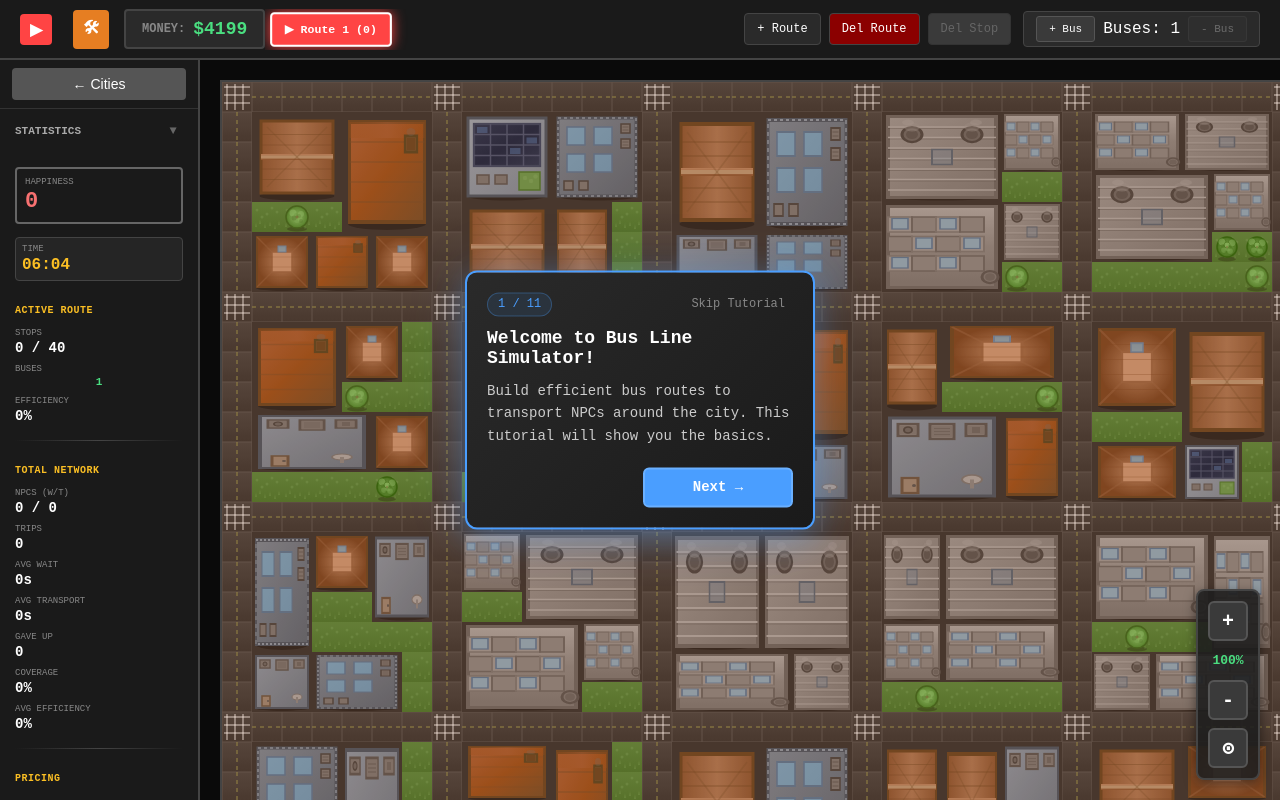
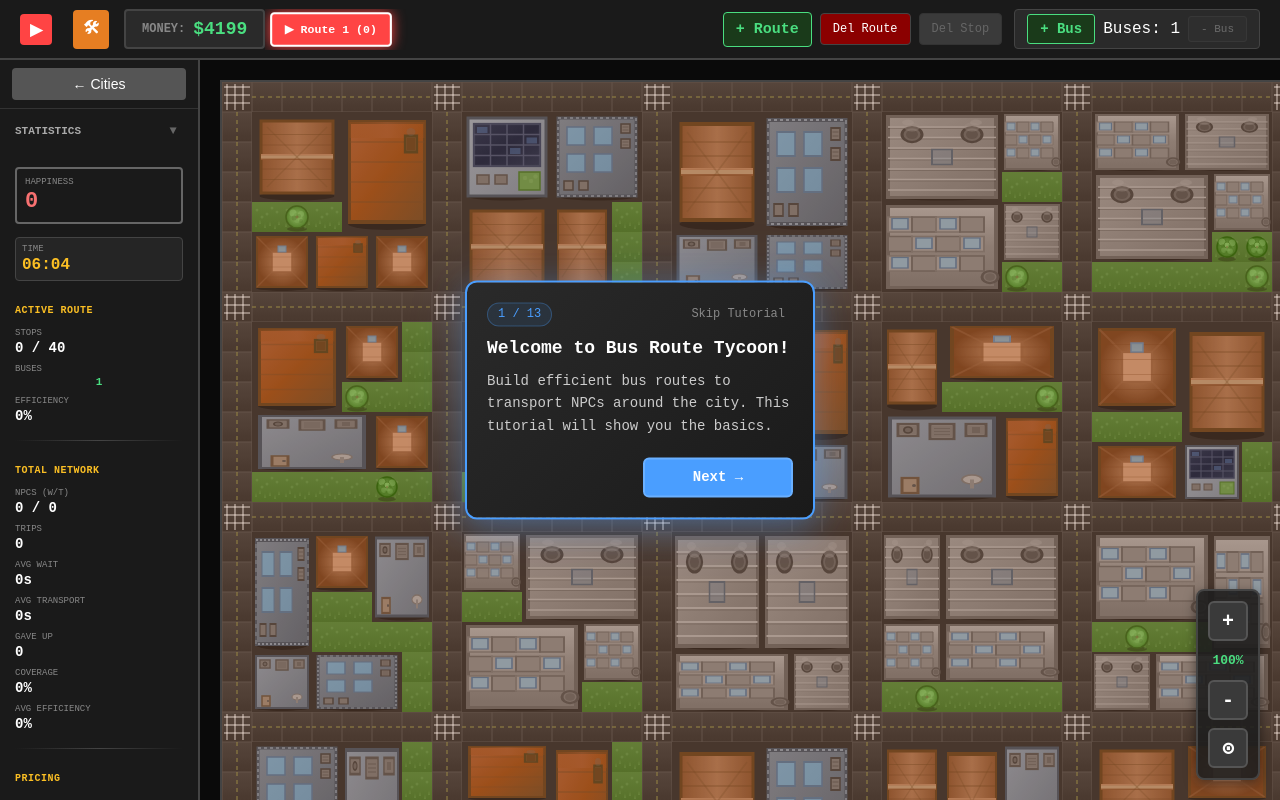
Before and after one commit to wilandh-prog/funbus, a website built with Vite: page index.html in a window 1280 px wide. Both pictures are taken after a click on the button "Play Now". Built offline with nearby package versions, Linux system fonts and the light colour scheme.

Commit message:
Rebrand to Bus Route Tycoon and prepare for itch.io release
- Rename from Bus Line Simulator to Bus Route Tycoon
- Start in Pan Mode by default for better UX
- Fix mode toggle button to show target mode instead of current mode
- Style add buttons with green text and bold font for clarity
- Update tutorial with Build/Pan modes and ticket pricing
- Configure for itch.io deployment (base path and minification)
- Add comprehensive README with features and controls

Co-Authored-By: Claude Opus 4.5 <noreply@anthropic.com>

```diff
--- a/index.html
+++ b/index.html
@@ -3,7 +3,7 @@
 <head>
     <meta charset="UTF-8">
     <meta name="viewport" content="width=device-width, initial-scale=1.0, maximum-scale=1.0, user-scalable=no">
-    <title>Bus Line Simulator</title>
+    <title>Bus Route Tycoon</title>
 </head>
 <body>
     <!-- Top Bar -->
--- a/package.json
+++ b/package.json
@@ -1,5 +1,5 @@
 {
-  "name": "bus-simulator",
+  "name": "bus-route-tycoon",
   "version": "2.0.0",
   "type": "module",
   "scripts": {
--- a/src/main.ts
+++ b/src/main.ts
@@ -573,7 +573,7 @@ function setupUIHandlers(
   };
 
   // Build mode state - when false, clicking on empty road won't create stops
-  let buildModeActive = true;
+  let buildModeActive = false;
 
   // Touch pan state - for one-finger panning on mobile when in pan mode
   let touchPanState = {
@@ -1289,10 +1289,10 @@ function setupUIHandlers(
   const modeToggleBtn = document.getElementById('mode-toggle-btn');
   function updateModeToggleButton() {
     if (modeToggleBtn) {
-      modeToggleBtn.textContent = buildModeActive ? '🛠' : '👆';
+      modeToggleBtn.textContent = buildModeActive ? '👆' : '🛠';
       modeToggleBtn.title = buildModeActive ? 'Build Mode (B) - Click to Pan' : 'Pan Mode (B) - Click to Build';
-      modeToggleBtn.classList.toggle('build-mode', buildModeActive);
-      modeToggleBtn.classList.toggle('pan-mode', !buildModeActive);
+      modeToggleBtn.classList.toggle('build-mode', !buildModeActive);
+      modeToggleBtn.classList.toggle('pan-mode', buildModeActive);
       // Update canvas cursor class
       canvas.classList.toggle('build-mode-active', buildModeActive);
     }
--- a/src/styles/panels.css
+++ b/src/styles/panels.css
@@ -100,9 +100,18 @@
     white-space: nowrap;
 }
 
+#addRouteBtn {
+    color: #4ade80;
+    font-size: 15px;
+    font-weight: bold;
+    border-color: #4ade80;
+    background: #1a3a1a;
+}
+
 #addRouteBtn:hover {
-    background: #3a3a3a;
-    border-color: #666;
+    background: #245a24;
+    border-color: #5ef48f;
+    color: #5ef48f;
 }
 
 #deleteRouteBtn, #deleteStopTopBtn {
@@ -144,9 +153,18 @@
     transition: all 0.2s;
 }
 
+#addBusBtn {
+    color: #4ade80;
+    font-size: 14px;
+    font-weight: bold;
+    border-color: #4ade80;
+    background: #1a3a1a;
+}
+
 #addBusBtn:hover {
-    background: #4a4a4a;
-    border-color: #4ade80;
+    background: #245a24;
+    border-color: #5ef48f;
+    color: #5ef48f;
 }
 
 #removeBusBtn:hover {
--- a/src/ui/Tutorial.ts
+++ b/src/ui/Tutorial.ts
@@ -13,7 +13,7 @@ interface TutorialStep {
 
 const TUTORIAL_STEPS: TutorialStep[] = [
   {
-    title: 'Welcome to Bus Line Simulator!',
+    title: 'Welcome to Bus Route Tycoon!',
     content: 'Build efficient bus routes to transport NPCs around the city. This tutorial will show you the basics.',
     position: 'center',
   },
@@ -24,8 +24,14 @@ const TUTORIAL_STEPS: TutorialStep[] = [
     position: 'left',
   },
   {
+    title: 'Build Mode vs Pan Mode',
+    content: 'Press B or click this button to toggle between modes. Build Mode (🛠 icon) lets you add/edit stops. Pan Mode (👆 icon) lets you explore the map without accidentally adding stops.',
+    targetSelector: '#mode-toggle-btn',
+    position: 'bottom',
+  },
+  {
     title: 'Adding Bus Stops',
-    content: 'Click on any road (gray lines) to add a bus stop. Stops are shown as colored circles. Your bus will travel between stops in order.',
+    content: 'In Build Mode, click on any road (gray lines) to add a bus stop. Stops are shown as colored circles. Your bus will travel between stops in order.',
     targetSelector: '#gameCanvas',
     position: 'left',
   },
@@ -43,7 +49,7 @@ const TUTORIAL_STEPS: TutorialStep[] = [
   },
   {
     title: 'Statistics Panel',
-    content: 'Track your performance here. The Score (0-100) measures how well you\'re serving NPCs. Higher is better!',
+    content: 'Track your performance here. Happiness (0-100) measures how well you\'re serving NPCs. Higher is better!',
     targetSelector: '[data-section="statistics"]',
     position: 'right',
   },
@@ -61,19 +67,25 @@ const TUTORIAL_STEPS: TutorialStep[] = [
   },
   {
     title: 'Managing Stops',
-    content: 'Right-click (or long-press on mobile) to delete a stop. Drag stops to move them to a better location.',
+    content: 'In Build Mode: Right-click (or long-press on mobile) to delete a stop. Drag stops to move them to a new location on the road.',
     targetSelector: '#gameCanvas',
     position: 'left',
   },
   {
+    title: 'Ticket Pricing',
+    content: 'Set your ticket price here. Higher prices = more income but fewer riders. Lower prices = more riders but less profit. Find the sweet spot!',
+    targetSelector: '#ticketPriceSlider',
+    position: 'right',
+  },
+  {
     title: 'Profit & Loss',
-    content: 'Keep an eye on your finances! Earn money from ticket sales, but watch out for bus operating costs.',
+    content: 'Keep an eye on your finances! Earn money from ticket sales, but watch out for bus operating costs and loan interest.',
     targetSelector: '[data-section="statistics"]',
     position: 'right',
   },
   {
     title: 'You\'re Ready!',
-    content: 'Start by adding 3-4 stops on roads near residential and commercial zones. Good luck building your bus empire!',
+    content: 'Start by switching to Build Mode (press B), then add 3-4 stops on roads near residential and commercial zones. Good luck building your bus empire!',
     position: 'center',
   },
 ];
--- a/vite.config.ts
+++ b/vite.config.ts
@@ -2,7 +2,7 @@ import { defineConfig } from 'vite';
 import { resolve } from 'path';
 
 export default defineConfig({
-  base: '/funbus/',
+  base: './',
   resolve: {
     alias: {
       '@': resolve(__dirname, './src'),
@@ -21,8 +21,7 @@ export default defineConfig({
       },
     },
 
-    // Minification can be re-enabled after installing terser
-    minify: false,
+    minify: true,
   },
 
   server: {
```
Also changed, not shown: README.md (added).
